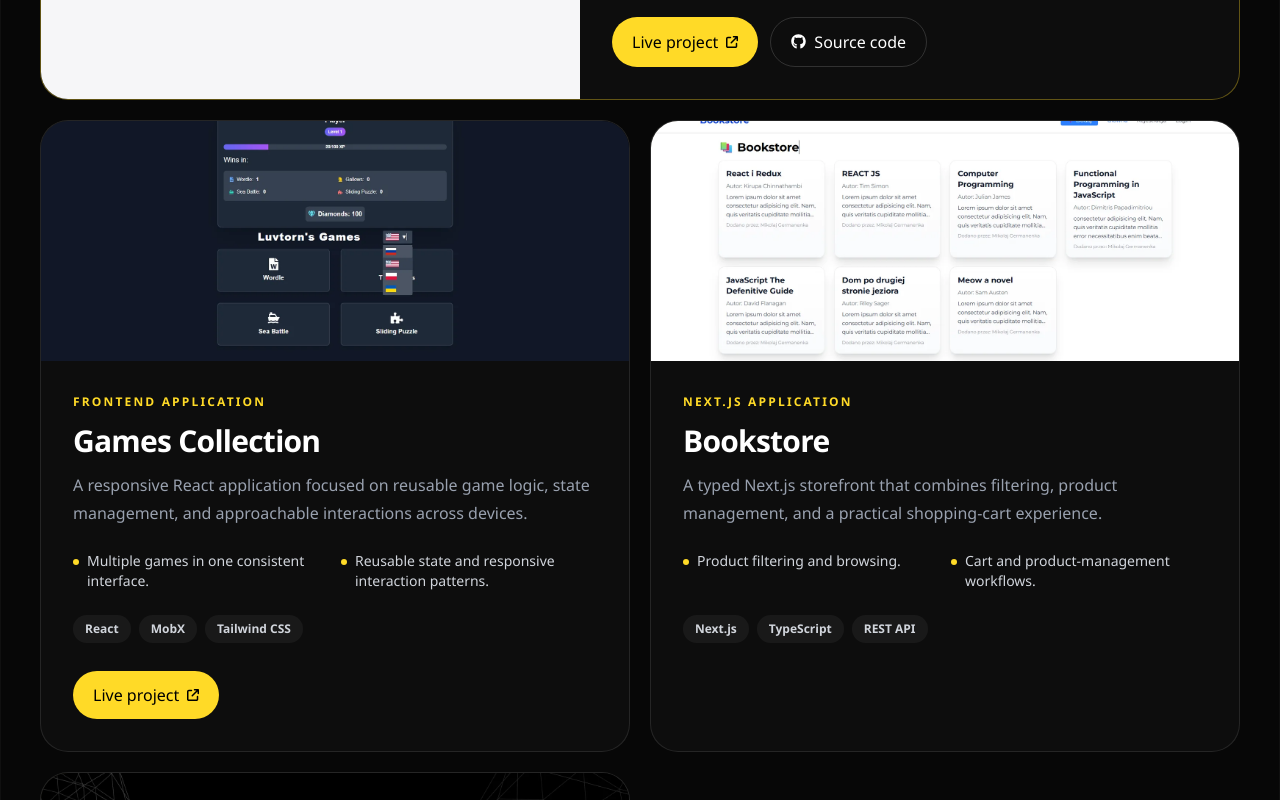
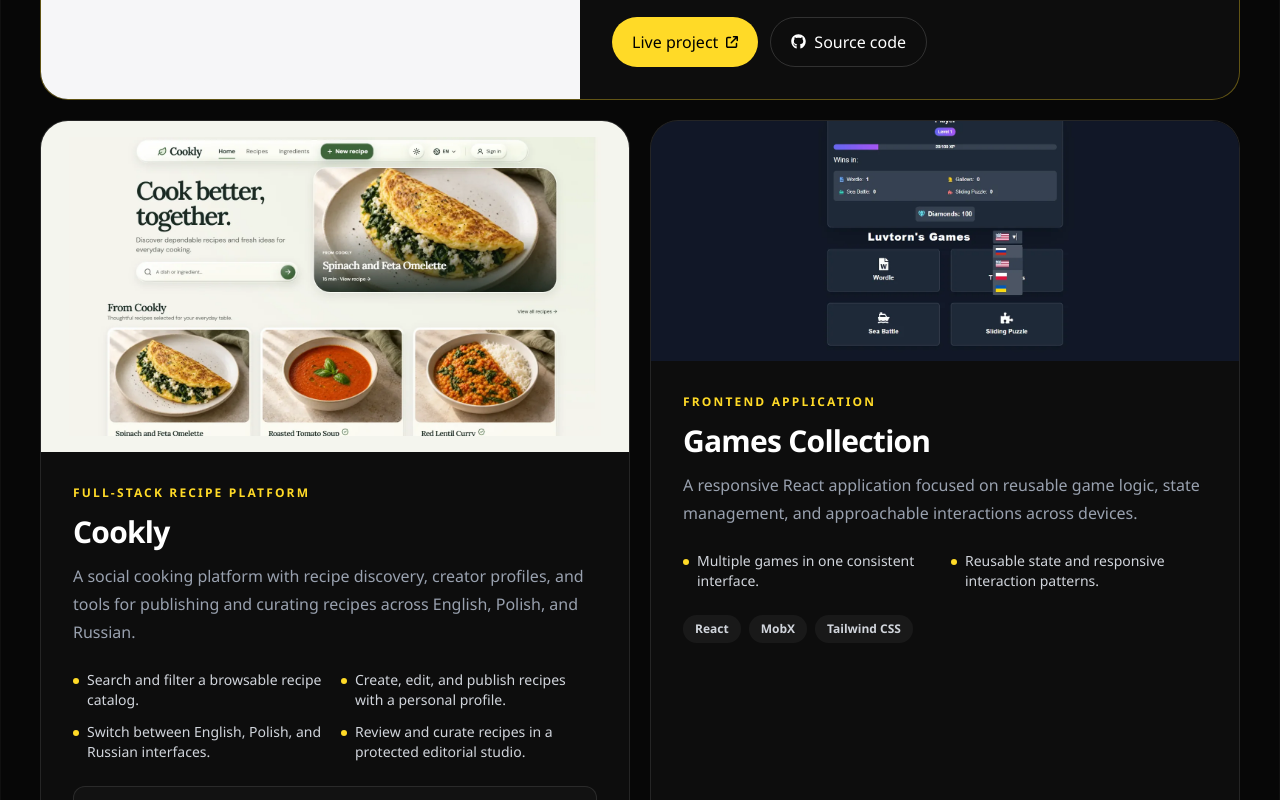
Before and after one commit to luvtorn/portfolio-luvtorn, a Next.js app: page / in a window 1280 px wide. Shown: the part 2540-3340 px from the top of the page. Built offline with nearby package versions, Linux system fonts and the light colour scheme.

Commit message:
Add Cookly to portfolio

```diff
--- a/src/app/components/Projects/Projects.tsx
+++ b/src/app/components/Projects/Projects.tsx
@@ -36,7 +36,9 @@ export default function Projects() {
                 className={`relative overflow-hidden ${
                   project.featured
                     ? "aspect-video bg-[#f6f6f8] lg:aspect-auto lg:min-h-full"
-                    : "min-h-60 bg-[radial-gradient(circle_at_20%_20%,rgba(255,218,39,0.18),transparent_35%),linear-gradient(135deg,#181818,#090909)]"
+                    : project.imageFit === "contain"
+                      ? "aspect-video bg-[#f4f5ee]"
+                      : "min-h-60 bg-[radial-gradient(circle_at_20%_20%,rgba(255,218,39,0.18),transparent_35%),linear-gradient(135deg,#181818,#090909)]"
                 }`}
               >
                 {project.image ? (
@@ -50,7 +52,7 @@ export default function Projects() {
                         : "(max-width: 1023px) 100vw, 50vw"
                     }
                     className={`transition duration-500 group-hover:scale-[1.01] ${
-                      project.featured
+                      project.featured || project.imageFit === "contain"
                         ? "object-contain object-center p-3 sm:p-4"
                         : "object-cover"
                     }`}
--- a/src/data.tsx
+++ b/src/data.tsx
@@ -3,6 +3,7 @@ export type Project = {
   description: string;
   longDescription: string;
   image?: string;
+  imageFit?: "contain";
   tech: string[];
   highlights: string[];
   engineering?: string[];
@@ -72,6 +73,30 @@ export const projects: Project[] = [
     demo: "https://job-tracker-phi-swart.vercel.app/",
   },
   {
+    title: "Cookly",
+    category: "Full-stack recipe platform",
+    description:
+      "A multilingual platform for discovering and publishing recipes.",
+    longDescription:
+      "A social cooking platform with recipe discovery, creator profiles, and tools for publishing and curating recipes across English, Polish, and Russian.",
+    image: "/projects/cookly.webp",
+    imageFit: "contain",
+    tech: ["Next.js", "TypeScript", "Prisma", "PostgreSQL", "Tailwind CSS"],
+    highlights: [
+      "Search and filter a browsable recipe catalog.",
+      "Create, edit, and publish recipes with a personal profile.",
+      "Switch between English, Polish, and Russian interfaces.",
+      "Review and curate recipes in a protected editorial studio.",
+    ],
+    engineering: [
+      "Recipe ownership and role-based access checks",
+      "Cloudinary image uploads and responsive image presentation",
+      "Vitest, Playwright, and GitHub Actions quality gates",
+    ],
+    github: "https://github.com/luvtorn/Cookly",
+    demo: "https://cookly-proj.vercel.app/en",
+  },
+  {
     title: "Games Collection",
     category: "Frontend application",
     description:
```
Also changed, not shown: public/projects/cookly.webp (added), 1 other file (tests, documents, lock files or other folders).
